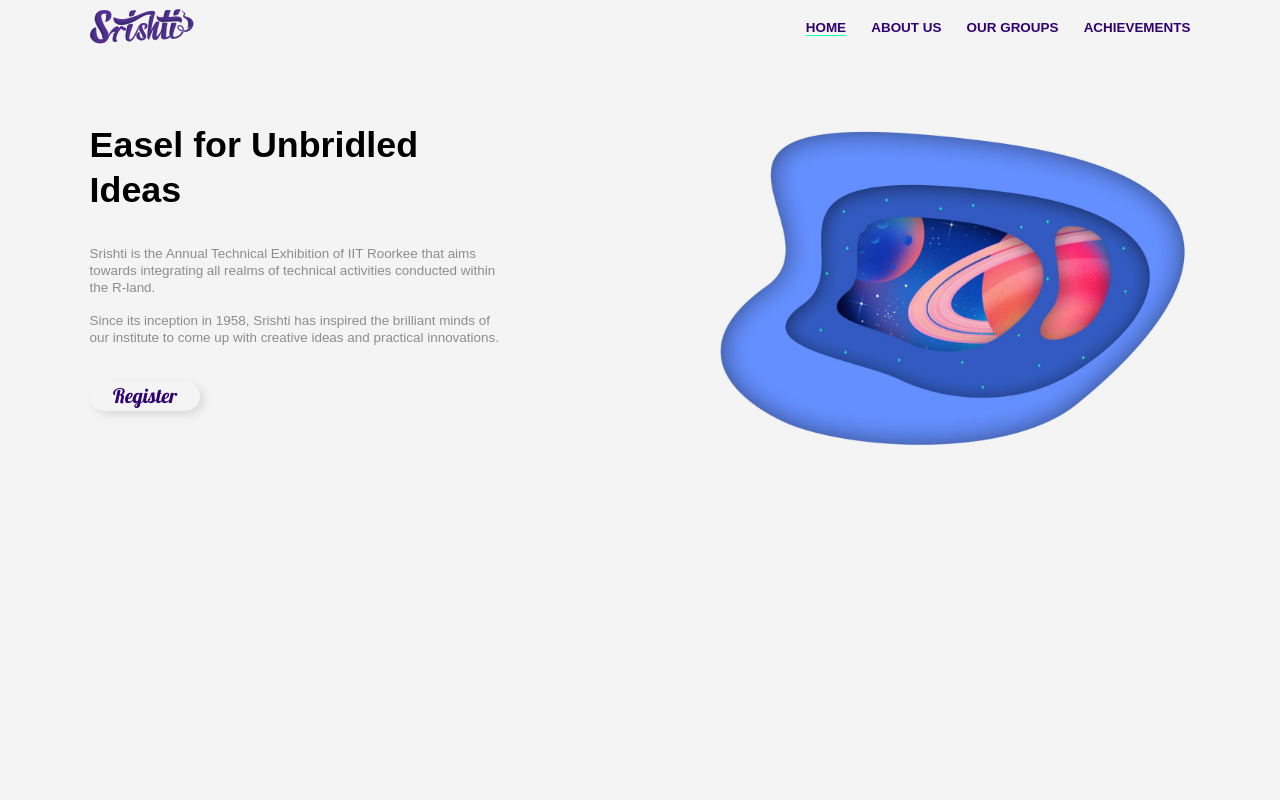
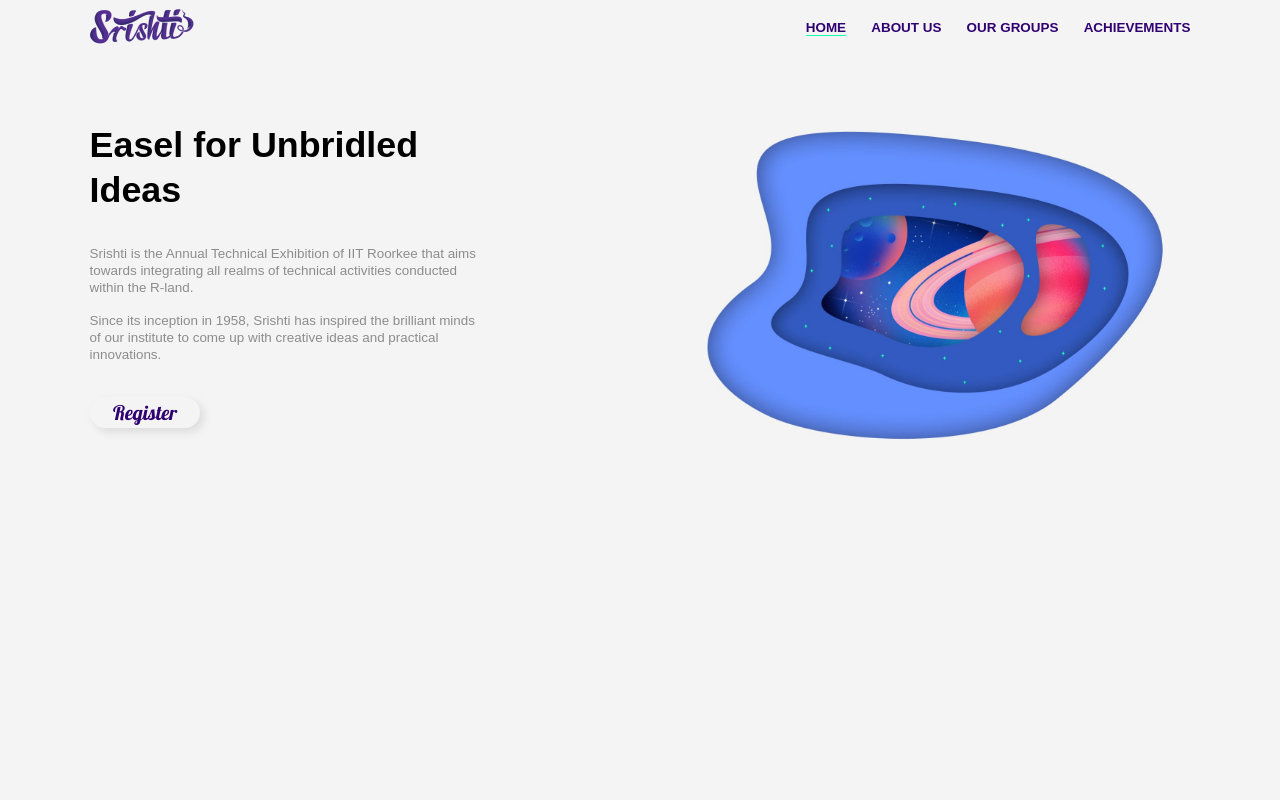
Before and after one commit to rohitjha941/srishti, a React (Create React App) app in the folder frontend/: page / in a window 1280 px wide. Shown: the top 800 px of the page. Built offline with nearby package versions, Linux system fonts and the light colour scheme; a web font is replaced by a local one.

Commit message:
Home pixel

```diff
--- a/frontend/src/pages/home/home.scss
+++ b/frontend/src/pages/home/home.scss
@@ -2,7 +2,7 @@
 
 .home-landing {
   padding: 0 54% 27rem $paddingLeftRight;
-  margin-right: 10rem;
+  margin-right: 12.5rem;
   margin-top: 7.5rem;
   background: url("../../static/home.JPG");
   background-repeat: no-repeat;
```
